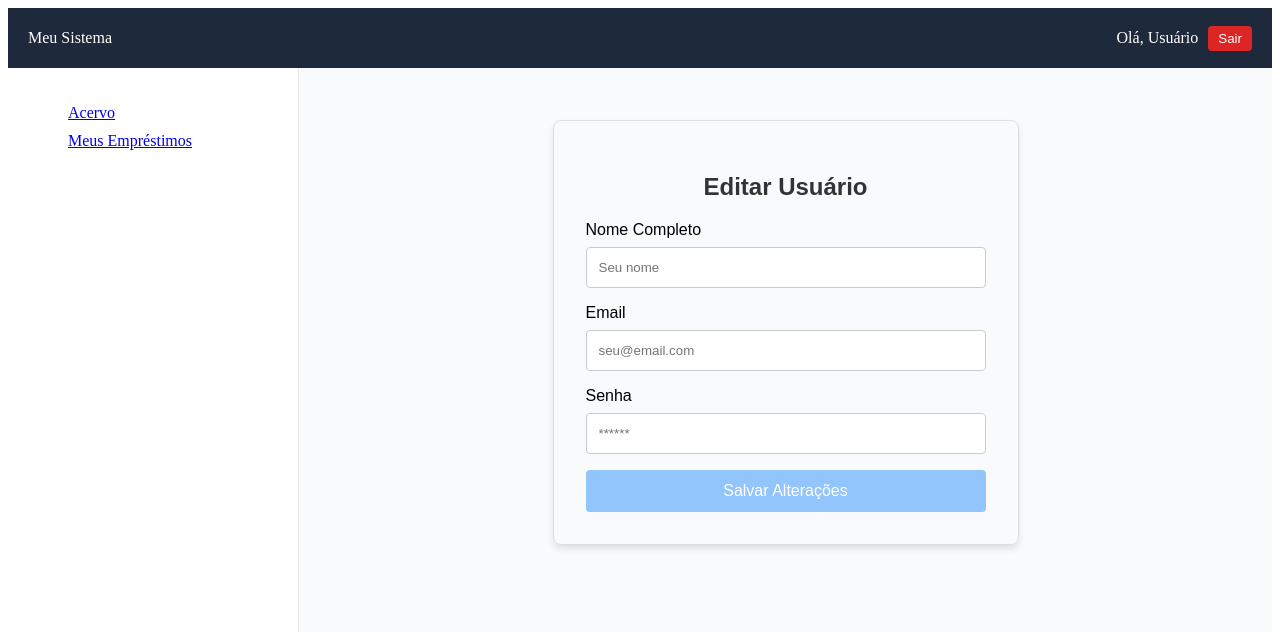
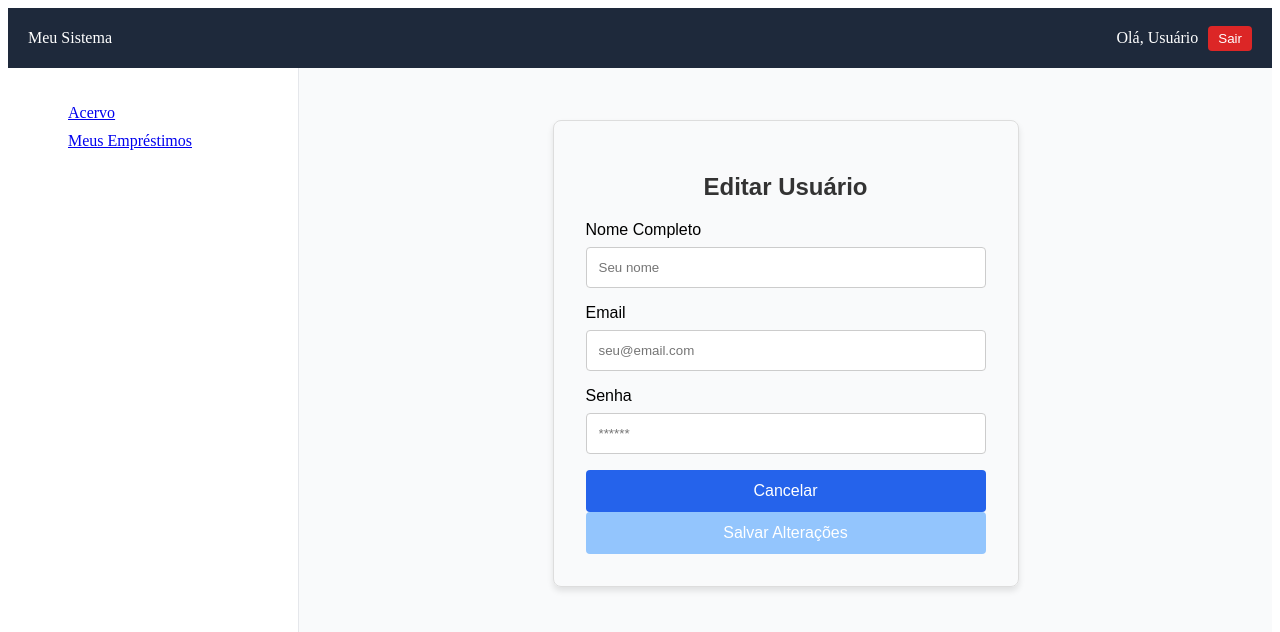
Before and after one commit to Kaylaineasb/sistema-biblioteca-front, an Angular app: page /app/clientes/editar/1 in a window 1280 px wide. Shown: the top 632 px of the page. Built offline with nearby package versions, Linux system fonts and the light colour scheme; no server answers; sample sign-in values are in the browser's storage.

Commit message:
feature: botao de cancelar na edicao

```diff
--- a/src/app/pages/register/register.html
+++ b/src/app/pages/register/register.html
@@ -63,9 +63,16 @@
                 }
             </div>
         }
-        <button type="submit" [disabled]="registerForm.invalid">
-            {{ idEdicao ? 'Salvar Alterações' : 'Cadastrar' }}
-        </button>
+        <div class="form-actions">
+            @if(idEdicao){
+                <button type="button" class="btn-cancel" (click)="cancelar()">
+                    Cancelar
+                </button>
+            }
+            <button type="submit" [disabled]="registerForm.invalid">
+                {{ idEdicao ? 'Salvar Alterações' : 'Cadastrar' }}
+            </button>
+        </div>
     </form>
     @if (!idEdicao) {
         <p>Já tem conta? <a routerLink="/login">Faça Login</a></p>
--- a/src/app/pages/register/register.ts
+++ b/src/app/pages/register/register.ts
@@ -86,4 +86,8 @@ export class RegisterComponent implements OnInit{
       this.registerForm.markAllAsTouched();
     }
   }
+
+  cancelar(){
+    this.router.navigate(['/app/clientes']);
+  }
 }
```
